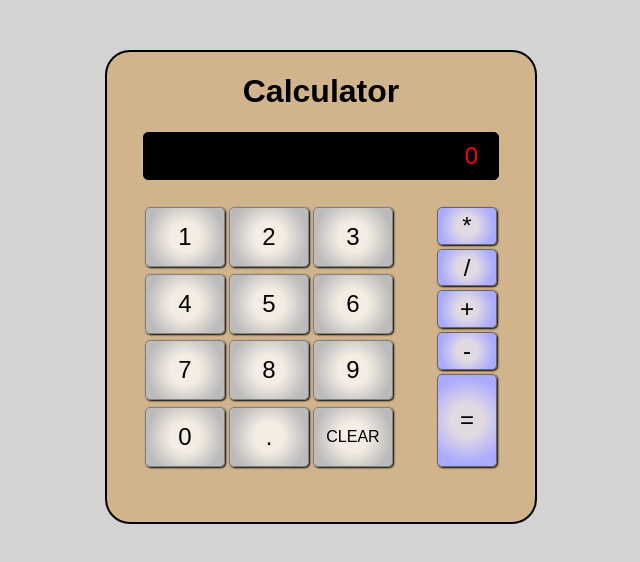
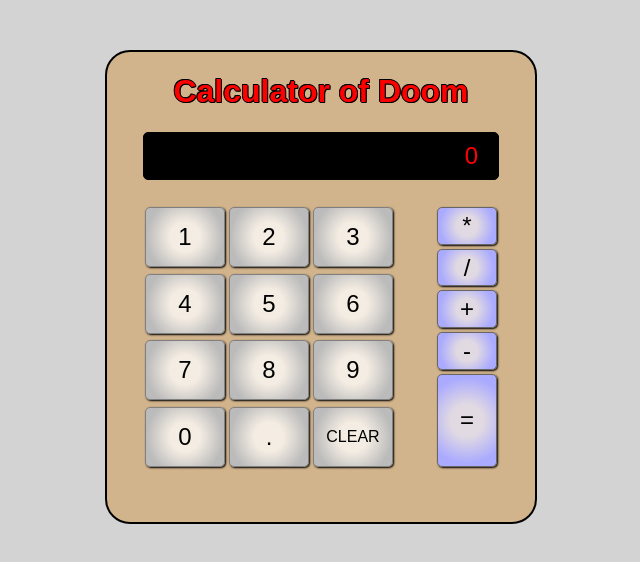
Before and after one commit to Chris-Hesterman/Simple-calculator, a React (Create React App) app: page / in a window 1280 px wide. Shown: the top 562 px of the page, without its empty margins (319-959 px from the left). Built offline with nearby package versions, Linux system fonts and the light colour scheme.

Commit message:
Minor styling adjustment

```diff
--- a/src/App.js
+++ b/src/App.js
@@ -17,6 +17,11 @@ const CalcStyled = styled.div`
   padding: 0 30px 50px 30px;
 `;
 
+const StyledH1 = styled.h1`
+  color: red;
+  text-shadow: 1px 1px 0.5px black, 0 1px 0.5px black, 1px 0 0.5px black,
+    -1px 0 0.5px black, -1px -1px 0.5px black, 0 -1px 0.5px black;
+`;
 const KeypadStyled = styled.div`
   display: flex;
   width: 22.25rem;
@@ -62,7 +67,7 @@ class App extends React.Component {
   render() {
     return (
       <CalcStyled>
-        <h1>Calculator</h1>
+        <StyledH1>Calculator of Doom</StyledH1>
         <Display readout={this.state.string || this.state.total} />
         <KeypadStyled focus>
           <Nums getInput={this.getInput} />
```
Also changed, not shown: 1 other file (tests, documents, lock files or other folders).
